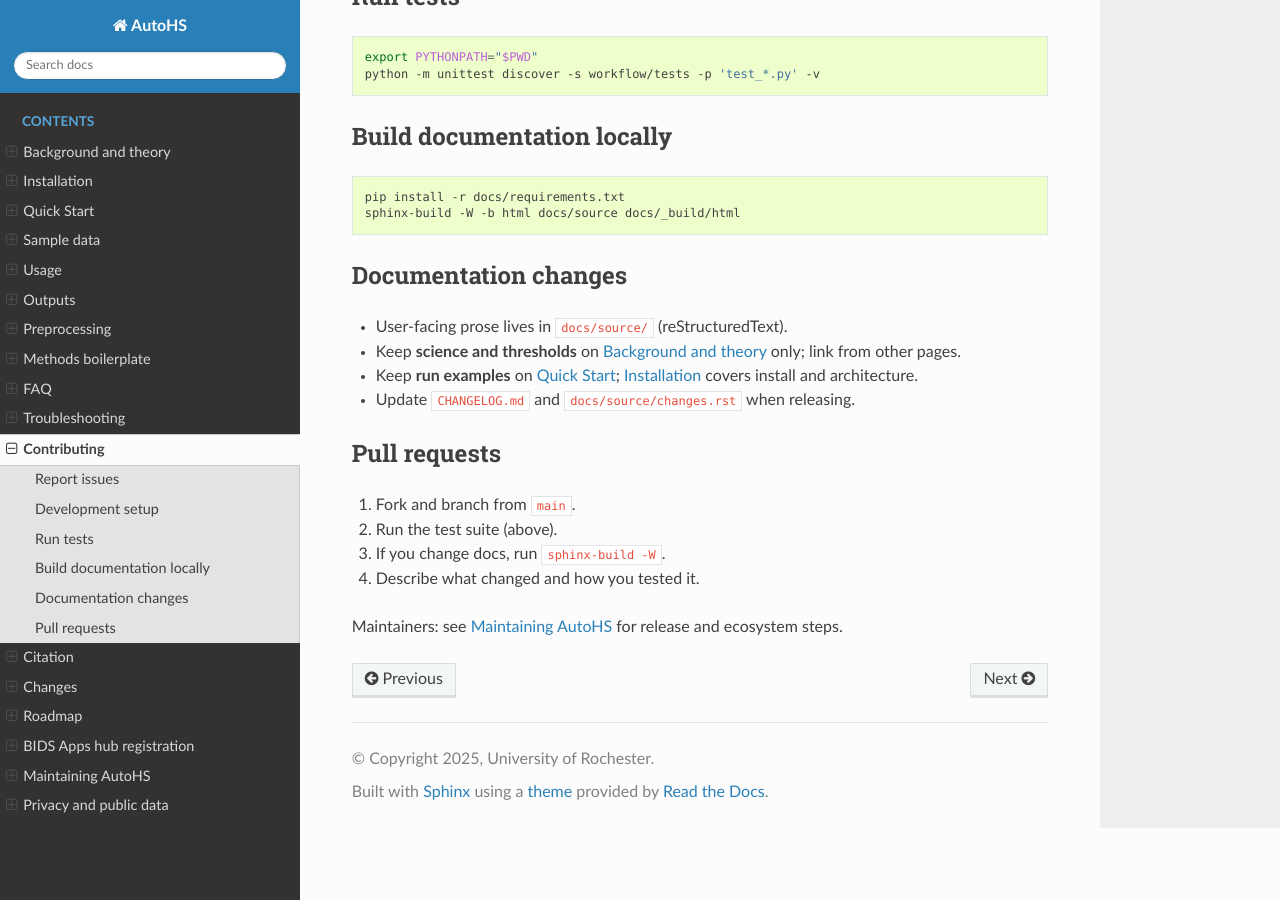
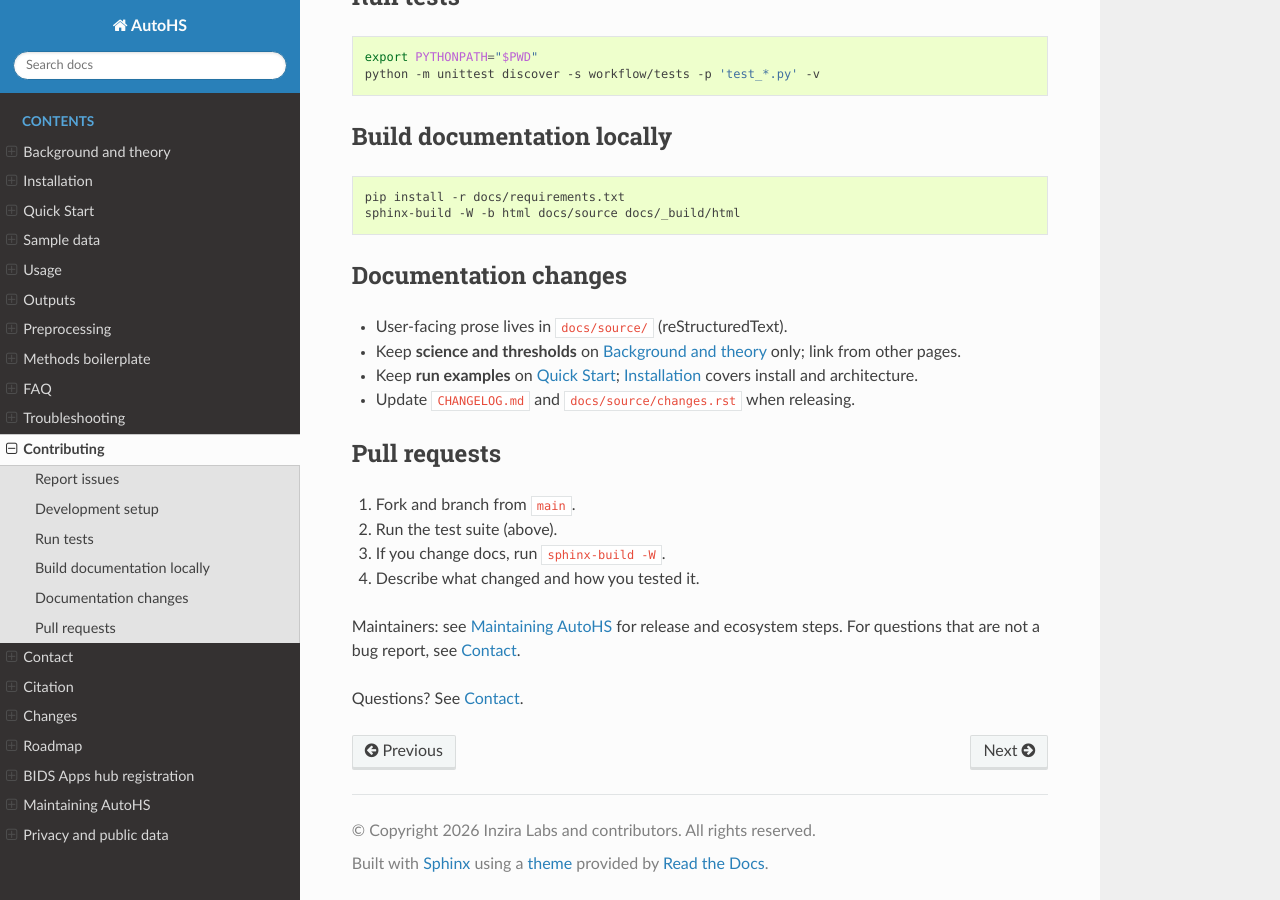
Before and after one commit to phindagijimana/AutoHS, a Sphinx documentation site: the page built from docs/source/contributing.rst, in a window 1280 px wide and 900 px high, scrolled down 602 px. Built offline with Sphinx 7.4.7 and the Read the Docs theme 3.1.0, drawn with Linux system fonts in a browser that asks for light colours; the version number could not be read and is left out.

Commit message:
Set Inzira Labs copyright and publish contact details.
Give readers a clear route to reach the maintainer from the docs site, README, and citation metadata, and align the documentation footer with current project branding.

Co-authored-by: Cursor <cursoragent@cursor.com>

```diff
--- a/docs/source/conf.py
+++ b/docs/source/conf.py
@@ -4,7 +4,7 @@ from pathlib import Path
 sys.path.insert(0, str(Path(__file__).resolve().parents[2]))
 
 project = "AutoHS"
-copyright = "2025, University of Rochester"
+copyright = "2026 Inzira Labs and contributors. All rights reserved"
 author = "Philbert Ndagijimana"
 release = open(Path(__file__).resolve().parents[2] / "version").read().strip()
 
--- a/docs/source/contributing.rst
+++ b/docs/source/contributing.rst
@@ -54,4 +54,7 @@ Pull requests
 3. If you change docs, run ``sphinx-build -W``.
 4. Describe what changed and how you tested it.
 
-Maintainers: see :doc:`maintainers` for release and ecosystem steps.
+Maintainers: see :doc:`maintainers` for release and ecosystem steps. For questions that are
+not a bug report, see :doc:`contact`.
+
+Questions? See :doc:`contact`.
--- a/docs/source/index.rst
+++ b/docs/source/index.rst
@@ -39,6 +39,11 @@ Researchers writing a paper:
 * :doc:`methods` — generate methods-section boilerplate (``python run.py --md-only-boilerplate``)
 * :doc:`citation` — required references for AutoHS, IDEAS sample data, and third-party tools
 
+Need help?
+
+* :doc:`troubleshooting` — common errors and fixes
+* :doc:`contact` — GitHub issues and maintainer email
+
 Related software
 ----------------
 
@@ -60,6 +65,7 @@ web application that implements the AutoHS pipeline (dashboard, API, deployment)
    faq
    troubleshooting
    contributing
+   contact
    citation
    changes
    roadmap
--- a/docs/source/troubleshooting.rst
+++ b/docs/source/troubleshooting.rst
@@ -91,3 +91,4 @@ Getting help
 
 * Open an issue: https://github.com/phindagijimana/AutoHS/issues
 * Include: AutoHS version (``python run.py --version``), command line, and the last 50 lines of logs
+* Other inquiries: :doc:`contact`
```
Also changed, not shown: README.md (+7 -0 lines), docs/source/contact.rst (added, +38 -0 lines), 1 other file.
